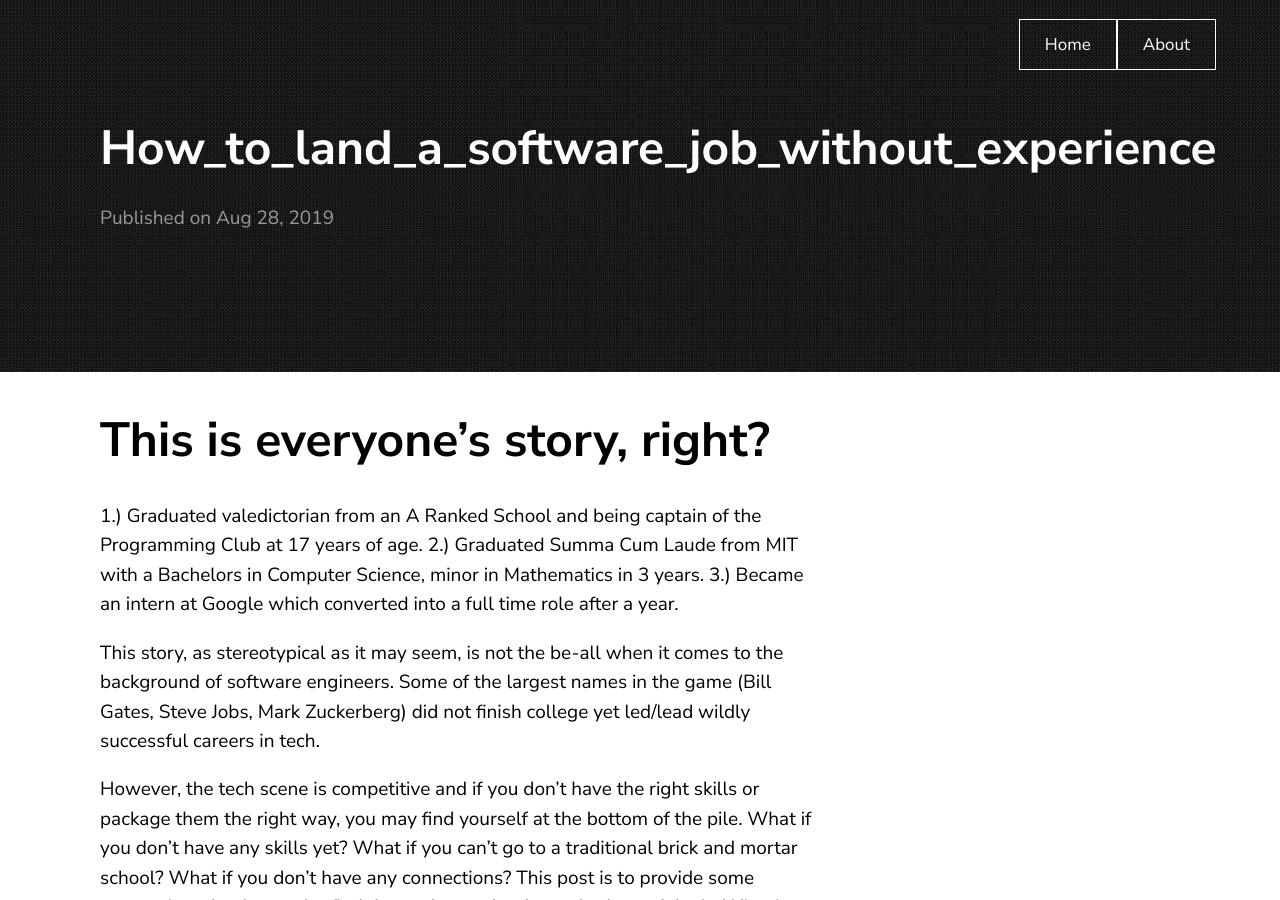
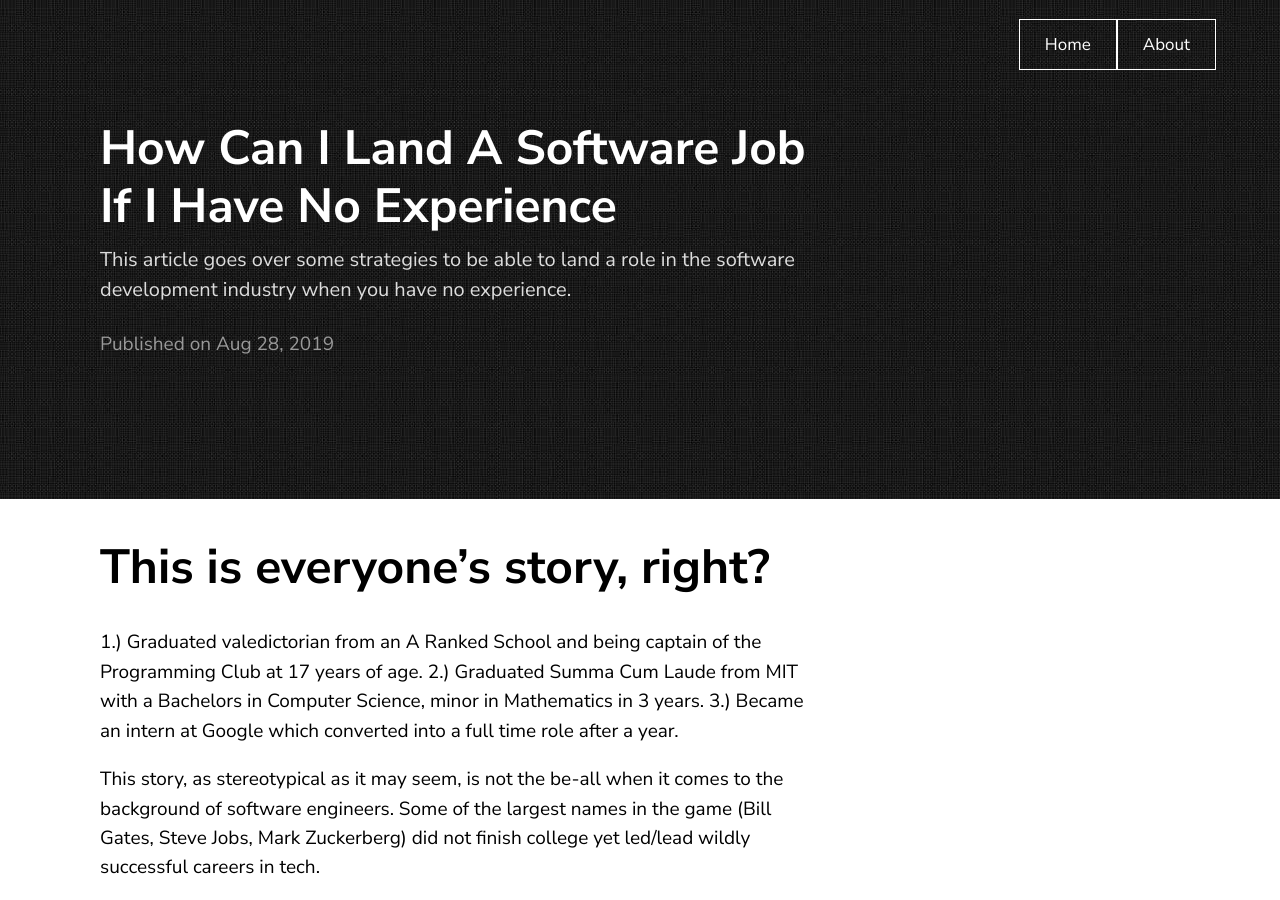
Before and after one commit to cuff-links/tpc-blog, a Jekyll site: the page built from _posts/2019-08-28-how_to_land_a_software_job_without_experience.markdown, in a window 1280 px wide and 900 px high. Built offline with Jekyll 4.4.1, drawn with Linux system fonts in a browser that asks for light colours; our own code applies the rules of GitHub Pages for plain Markdown files.

Commit message:
Added software job without experience post metadata

```diff
--- a/_posts/2019-08-28-how_to_land_a_software_job_without_experience.markdown
+++ b/_posts/2019-08-28-how_to_land_a_software_job_without_experience.markdown
@@ -1,3 +1,11 @@
+---
+layout: post
+title: "How Can I Land A Software Job If I Have No Experience"
+date: 2019-08-28
+description: This article goes over some strategies to be able to land a role in the software development industry when you have no experience.
+tag: [software-development, portfolio, interviewing, soft-skills, no-experience, open-source, contributor]
+---
+
 # This is everyone's story, right?
 
 1.) Graduated valedictorian from an A Ranked School and being captain of the Programming Club at 17 years of age.
```
